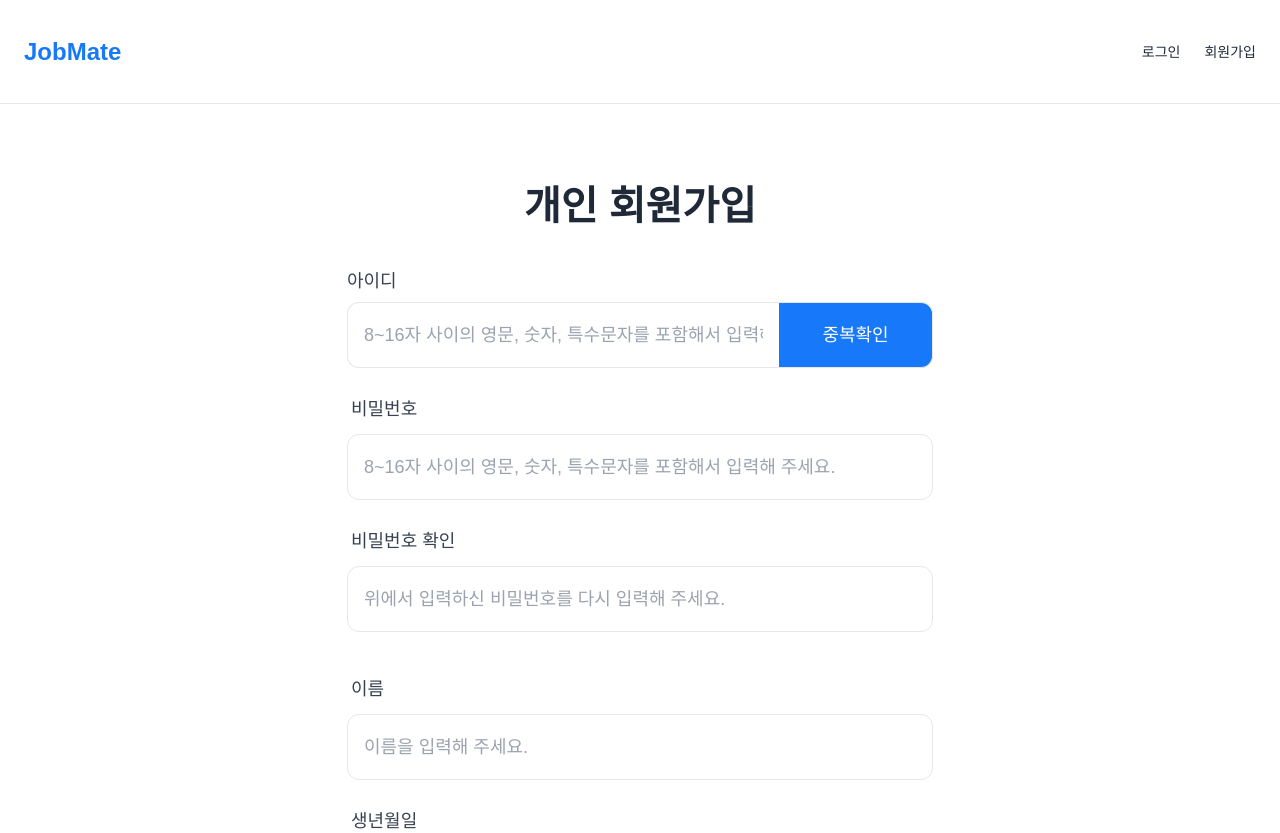
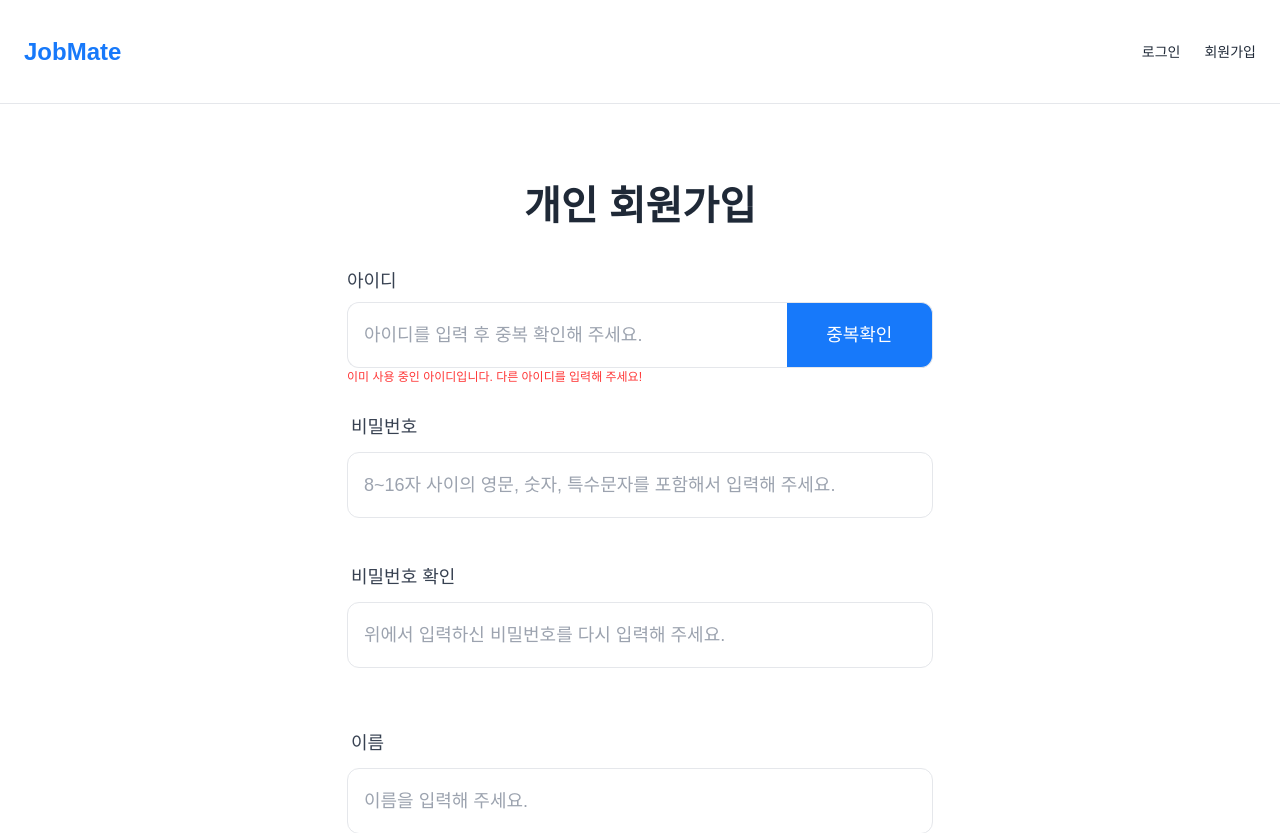
Before and after one commit to JOBaboso/Jobaboso-front, a React (Vite) app: page /auth/signup/personal in a window 1280 px wide. Shown: the top 833 px of the page. Built offline with nearby package versions, Linux system fonts and the light colour scheme.

Commit message:
feat : 입력창 크기 수정

```diff
--- a/src/components/auth/CredentialsSection.tsx
+++ b/src/components/auth/CredentialsSection.tsx
@@ -20,10 +20,11 @@ export const CredentialsSection: React.FC<Props> = ({
     <InputWithButton
       id="username"
       label="아이디"
-      placeholder="8~16자 사이의 영문, 숫자, 특수문자를 포함해서 입력해 주세요."
+      placeholder="아이디를 입력 후 중복 확인해 주세요."
       buttonText="중복확인"
       onButtonClick={onCheckUsername}
-      error={usernameError}
+      // error={usernameError}
+      error = "이미 사용 중인 아이디입니다. 다른 아이디를 입력해 주세요!"
     />
 
     <InputField
--- a/src/components/common/InputField.tsx
+++ b/src/components/common/InputField.tsx
@@ -16,7 +16,7 @@ export const InputField: React.FC<InputFieldProps> = ({
   error,
 }) => {
   return (
-    <div className="w-[586px] mx-auto">
+    <div className="w-full] mx-auto my-0">
       {/* 레이블 */}
       <label
         htmlFor={id}
@@ -43,17 +43,15 @@ export const InputField: React.FC<InputFieldProps> = ({
           focus:outline-none focus:border-mainBlue focus:ring-1 focus:ring-mainBlue
         "
       />
-      {error && (
-        <p className="
-          mt-1
-          ml-8             /* 입력 텍스트 시작 위치와 맞춤 */
-          text-[12px]      /* 12px */
-          leading-[20px]   /* 20px */
-          text-[#FF3636]   /* #FF3636 */
-        ">
-          {error}
-        </p>
-      )}
+      {/* 에러 메시지 */}
+      <p
+        className="
+          text-[12px]
+          text-[#FF3636]
+        "
+      >
+        {error ?? '\u00A0'}
+      </p>
     </div>
   );
 };
--- a/src/components/common/InputWithButton.tsx
+++ b/src/components/common/InputWithButton.tsx
@@ -20,7 +20,7 @@ export const InputWithButton: React.FC<InputWithButtonProps> = ({
   error,
 }) => {
   return (
-    <div className="w-[586px] mx-auto">
+    <div className="w-full mx-auto my-0">
       {/* 레이블 */}
       <label
         htmlFor={id}
@@ -38,6 +38,7 @@ export const InputWithButton: React.FC<InputWithButtonProps> = ({
           placeholder={placeholder}
           className="
             flex-1
+            w-3/4
             h-[66px]
             px-4
             bg-white
@@ -53,12 +54,13 @@ export const InputWithButton: React.FC<InputWithButtonProps> = ({
           type="button"
           onClick={onButtonClick}
           className="
-            w-[154px] h-[66px]
+            w-1/4
+            h-[66px]
             bg-mainBlue
             border border-gray-200 border-l-0
             rounded-r-xl
             text-h4 font-medium text-white
-            hover:opacity-90
+            hover:opacity-50
           "
         >
           {buttonText}
@@ -66,11 +68,14 @@ export const InputWithButton: React.FC<InputWithButtonProps> = ({
       </div>
 
       {/* 에러 메시지 */}
-      {error && (
-        <p className="mt-1 ml-8 text-[12px] leading-[20px] text-[#FF3636]">
-          {error}
-        </p>
-      )}
+      <p
+        className="
+          text-[12px]
+          text-[#FF3636]
+        "
+      >
+        {error ?? '\u00A0'}
+      </p>
     </div>
   );
 };
```
